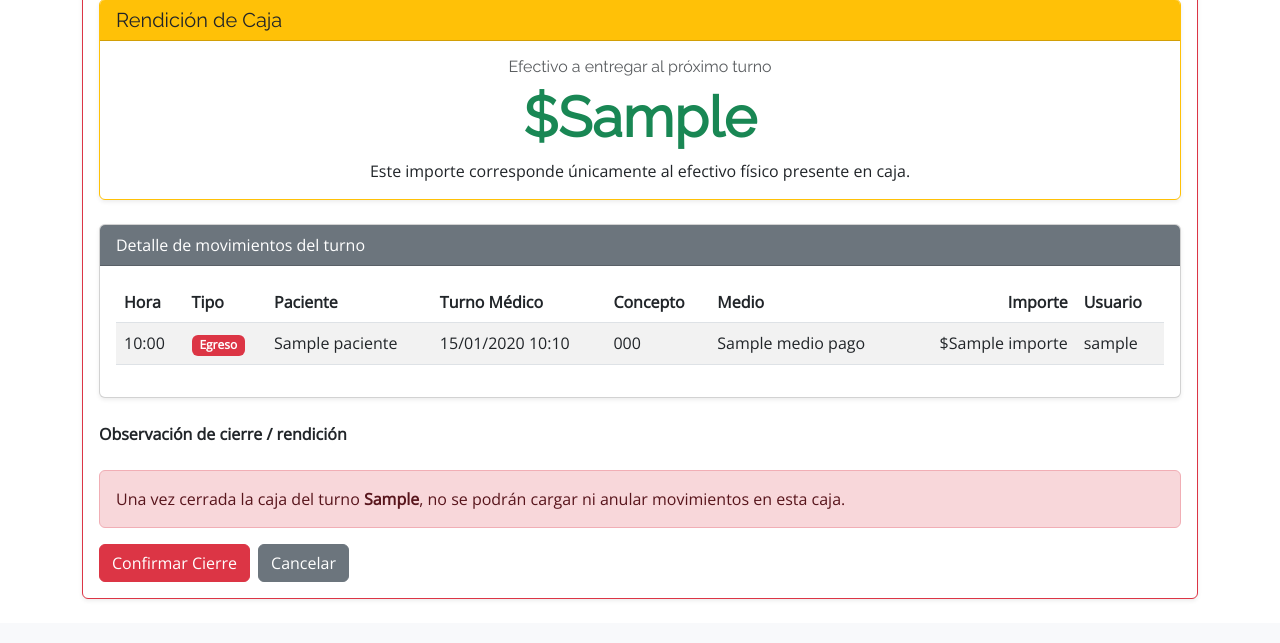
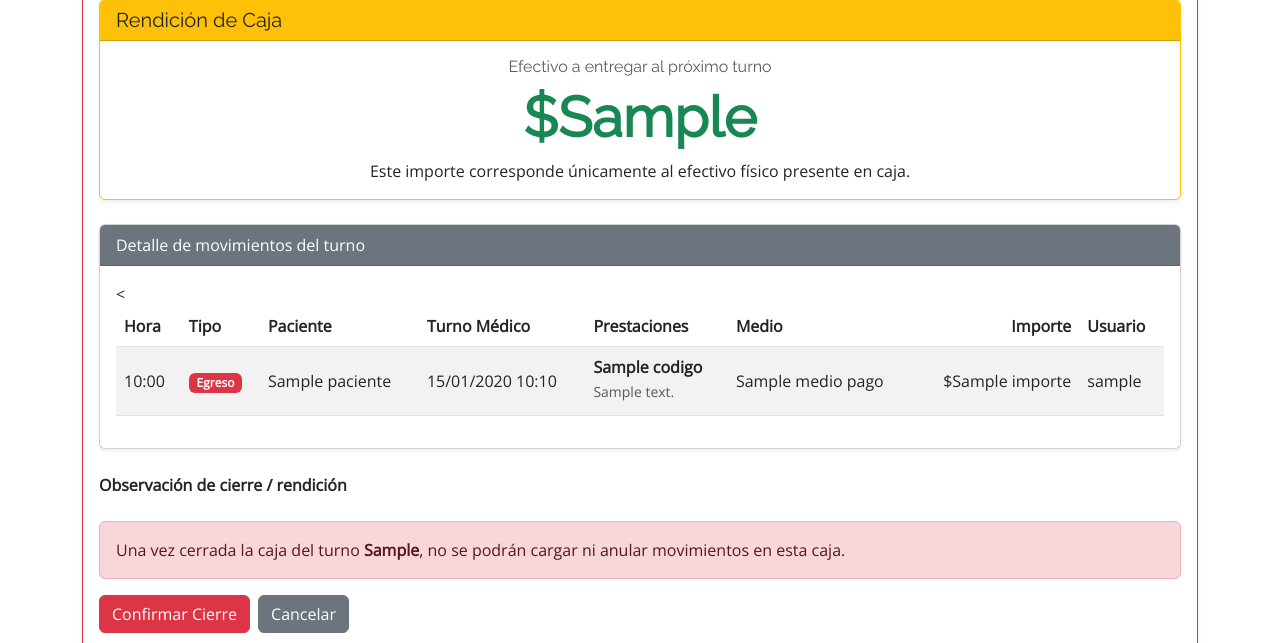
Before and after one commit to Santoni07/SanMartinConsultorio, a Django app: template caja/templates/caja/cerrar_caja.html in a window 1280 px wide. Shown: the part 710-1353 px from the top of the page. Before the commit the page ends 1309 px from the top, so only its background shows below. Run offline with Django 5.2, Linux system fonts and the light colour scheme; the template is opened without the code that fills it: most values are stand-ins (such as "Sample title", 1, 10 or a date in 2020); some libraries are stand-ins or nearby versions.

Commit message:
(feat) cambios en el template en prestaciones

```diff
--- a/caja/templates/caja/cerrar_caja.html
+++ b/caja/templates/caja/cerrar_caja.html
@@ -132,7 +132,7 @@
                                 <th>Tipo</th>
                                 <th>Paciente</th>
                                 <th>Turno Médico</th>
-                                <th>Concepto</th>
+                                <th>Prestaciones</th>
                                 <th>Medio</th>
                                 <th class="text-end">Importe</th>
                                 <th>Usuario</th>
@@ -168,7 +168,31 @@
                                     {% endif %}
                                 </td>
 
-                                <td>{{ mov.concepto }}</td>
+                                <<td>
+
+    {% for detalle in mov.detalles.all %}
+
+        <div class="mb-1">
+
+            <strong>{{ detalle.codigo }}</strong>
+
+            <br>
+
+            <small class="text-muted">
+
+                {{ detalle.descripcion }}
+
+            </small>
+
+        </div>
+
+    {% empty %}
+
+        -
+
+    {% endfor %}
+
+</td>
                                 <td>{{ mov.medio_pago.nombre }}</td>
                                 <td class="text-end">${{ mov.importe }}</td>
                                 <td>{{ mov.creado_por.username }}</td>
```
